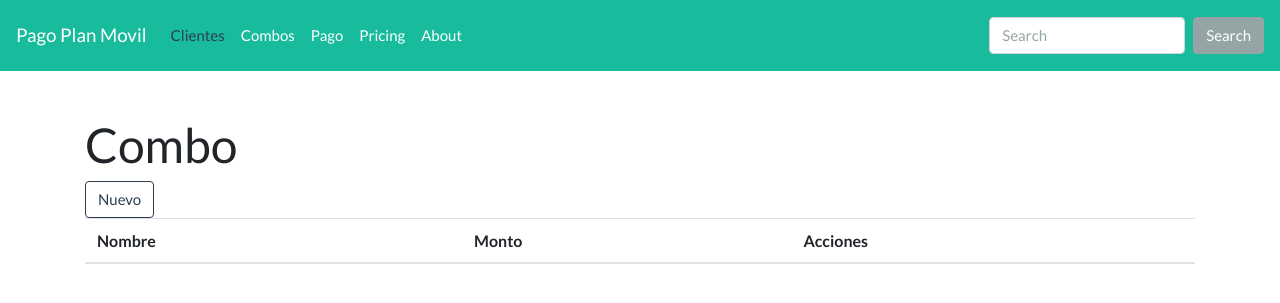
After one commit to diegoalfonsodiaz/PagoPlanMovil, a Django app: page /combo/ in a window 1280 px wide. The commit adds this page. Shown: the top 303 px of the page. Run offline with Django 3.2, Linux system fonts and the light colour scheme; data that the repository does not hold is empty; some libraries are stand-ins or nearby versions.

Commit message:
pagos y combo crud

```diff
--- a/pagoplanmovil/templates/pagoplanmovil/base.html
+++ b/pagoplanmovil/templates/pagoplanmovil/base.html
@@ -18,11 +18,14 @@
         <div class="collapse navbar-collapse" id="navbarColor02">
           <ul class="navbar-nav mr-auto">
             <li class="nav-item active">
-              <a class="nav-link" href="{% url 'cliente_list'  %}">Clientes</a>
+              <a class="nav-link" href="{% url 'cliente_list'  %}"> Clientes </a>
             </li>
             <li class="nav-item">
-              <a class="nav-link" href="#">Features</a>
+              <a class="nav-link" href="{% url 'combo_list'  %}"> Combos </a>
             </li>
+            <li class="nav-item">
+                <a class="nav-link" href="{% url 'pago_list'  %}"> Pago </a>
+              </li>
             <li class="nav-item">
               <a class="nav-link" href="#">Pricing</a>
             </li>
--- /dev/null
+++ b/pagoplanmovil/templates/pagoplanmovil/combo_list.html
@@ -0,0 +1,31 @@
+{% extends 'pagoplanmovil/base.html' %}
+
+{% block content %}
+<br>
+<br>
+<h1>Combo</h1>
+<a  class="btn btn-outline-primary" href="{% url 'combo_new' %}"> Nuevo </a>
+<table class="table table-hover">
+    <thead>
+      <tr>
+        <th scope="col">Nombre</th>
+        <th scope="col">Monto</th>
+        <th scope="col"> Acciones</th>
+      </tr>
+    </thead>
+        {% for combo in combos %}
+        <tr class="table-active">
+
+            <td> {{ combo.nombre }} </td>
+            <td>{{ combo.monto|linebreaksbr }}</td>
+            <td>
+              <a class="badge badge-success" href="{% url 'combo_detail' pk=combo.pk %}"> Ver </a>
+              <a class="badge badge-info" href="{% url 'combo_edit' pk=combo.pk %}">Editar</a>
+              <a class="badge badge-danger" href="{% url 'combo_remove' pk=combo.pk %}">Borrar</a>
+            </td>
+          </tr>
+
+
+        {% endfor %}
+</table>
+{% endblock %}
--- a/pagoplanmovil/urls.py
+++ b/pagoplanmovil/urls.py
@@ -16,4 +16,13 @@ urlpatterns = [
     url(r'^cliente/new/$', views.cliente_new, name='cliente_new'),
     url(r'^cliente/(?P<pk>[0-9]+)/edit/$', views.cliente_edit, name='cliente_edit'),
     url(r'^cliente/(?P<pk>\d+)/remove/$', views.cliente_remove, name='cliente_remove'),
+
+    url(r'^combo/$', views.combo_list, name='combo_list'),
+    url(r'^combo/(?P<pk>[0-9]+)/$', views.combo_detail,  name='combo_detail'),
+    url(r'^combo/new/$', views.combo_new, name='combo_new'),
+    url(r'^combo/(?P<pk>[0-9]+)/edit/$', views.combo_edit, name='combo_edit'),
+    url(r'^combo/(?P<pk>\d+)/remove/$', views.combo_remove, name='combo_remove'),
+
+    url(r'^pago/$', views.pago_list, name='pago_list'),
+    url(r'^pago/new/$', views.pago_new, name='pago_new'),
     ]
--- a/pagoplanmovil/views.py
+++ b/pagoplanmovil/views.py
@@ -2,9 +2,10 @@ from django.shortcuts import render
 #librería para manejar el envío de mensajes
 from django.shortcuts import render, get_object_or_404
 from django.contrib import messages
-from .forms import ClienteForm
+from .forms import ClienteForm, ComboForm, PagoForm
 from pagoplanmovil.models import Cliente, Combo, Pago, Factura
 from django.shortcuts import redirect
+from django.contrib.auth.models import User
 
 # Create your views here.
 def cliente_new(request):
@@ -47,3 +48,100 @@ def cliente_edit(request, pk):
     else:
         form = ClienteForm(instance=cliente)
     return render(request, 'pagoplanmovil/cliente_edit.html', {'form': form})
+
+
+#-------------------------------------------------------------------------------------------
+#-------------------------------------------------------------------------------------------
+#-------------------------------------------------------------------------------------------
+#-------------------------------------------------------------------------------------------
+#-------------------------------------------------------------------------------------------
+#-------------------------------------------------------------------------------------------
+
+
+def combo_list(request):
+    combos = Combo.objects.all()
+    return render(request, 'pagoplanmovil/combo_list.html', {'combos': combos})
+
+def combo_detail(request, pk):
+    combo = get_object_or_404(Combo, pk=pk)
+    return render(request, 'pagoplanmovil/combo_detail.html', {'combo': combo})
+
+
+
+def combo_new(request):
+    if request.method == "POST":
+        form = ComboForm(request.POST)
+        if form.is_valid():
+            post = form.save(commit=False)
+
+            #post.published_date = timezone.now()
+            post.save()
+            return redirect('combo_detail', pk=post.pk)
+    else:
+        form = ComboForm()
+    return render(request, 'pagoplanmovil/combo_edit.html', {'form': form})
+
+
+def combo_edit(request, pk):
+    combo = get_object_or_404(Combo, pk=pk)
+    if request.method == "POST":
+        form = ComboForm(request.POST, instance=combo)
+        if form.is_valid():
+            post = form.save(commit=False)
+
+            post.save()
+            return redirect('combo_detail', pk=combo.pk)
+    else:
+        form = ComboForm(instance=combo)
+    return render(request, 'pagoplanmovil/combo_edit.html', {'form': form})
+
+
+def combo_remove(request, pk):
+    combo = get_object_or_404(Combo, pk=pk)
+    combo.delete()
+    return redirect('combo_list')
+
+
+#-------------------------------------------------------------------------------------------
+#-------------------------------------------------------------------------------------------
+#-------------------------------------------------------------------------------------------
+#-------------------------------------------------------------------------------------------
+#-------------------------------------------------------------------------------------------
+#-------------------------------------------------------------------------------------------
+
+def pago_list(request):
+    pagos = Pago.objects.all()
+    return render(request, 'pagoplanmovil/pago_list.html', {'pagos': pagos})
+
+
+def pago_new(request):
+    if request.method == "POST":
+        formulario = PagoForm(request.POST)
+        if formulario.is_valid():
+            post = formulario.save(commit=False)
+            user = User.objects.get(username=request.user.username)
+            post.empleado=user
+            post.save()
+            for cliente_id in request.POST.getlist('cliente'):
+                for combo_id in request.POST.getlist('combos'):
+                    factura = Factura(combo_id=combo_id, pago_id = user.id,cliente_id=cliente_id)
+                    factura.save()
+                    return redirect('factura_list')
+
+
+            messages.add_message(request, messages.SUCCESS, 'Pago Guardado Exitosamente')
+    else:
+        formulario = PagoForm()
+    return render(request, 'pagoplanmovil/pago_new.html', {'formulario': formulario})
+
+
+#-------------------------------------------------------------------------------------------
+#-------------------------------------------------------------------------------------------
+#-------------------------------------------------------------------------------------------
+#-------------------------------------------------------------------------------------------
+#-------------------------------------------------------------------------------------------
+#-------------------------------------------------------------------------------------------
+
+def factura_list(request):
+    facturas = Factura.objects.all()
+    return render(request, 'blog/factura_list.html', {'facturas': facturas})
```
Also changed, not shown: pagoplanmovil/forms.py (+31 -0 lines), pagoplanmovil/templates/pagoplanmovil/combo_detail.html (added, +23 -0 lines), pagoplanmovil/templates/pagoplanmovil/combo_edit.html (added, +17 -0 lines), pagoplanmovil/templates/pagoplanmovil/pago_list.html (added, +28 -0 lines), pagoplanmovil/templates/pagoplanmovil/pago_new.html (added, +9 -0 lines).
